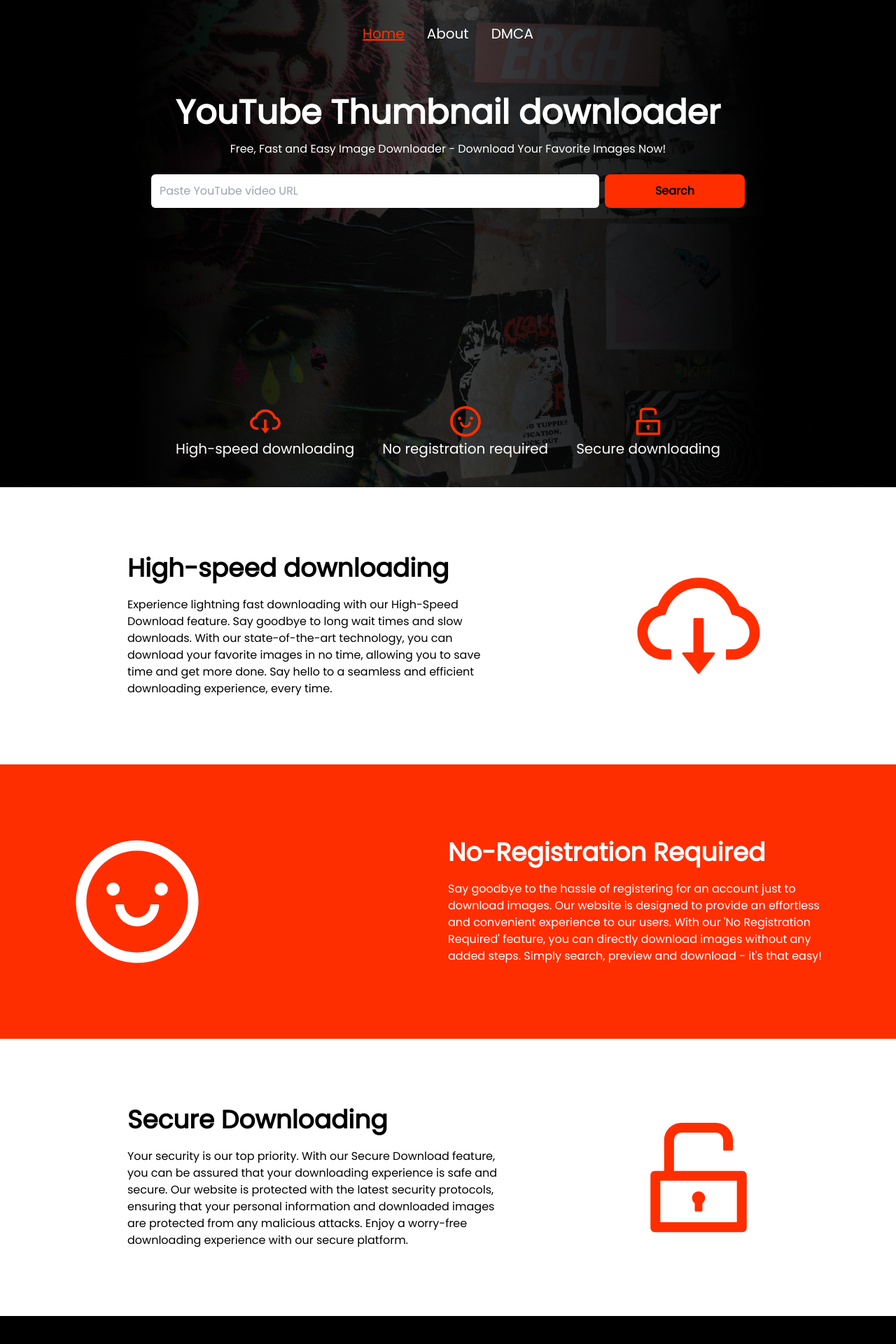
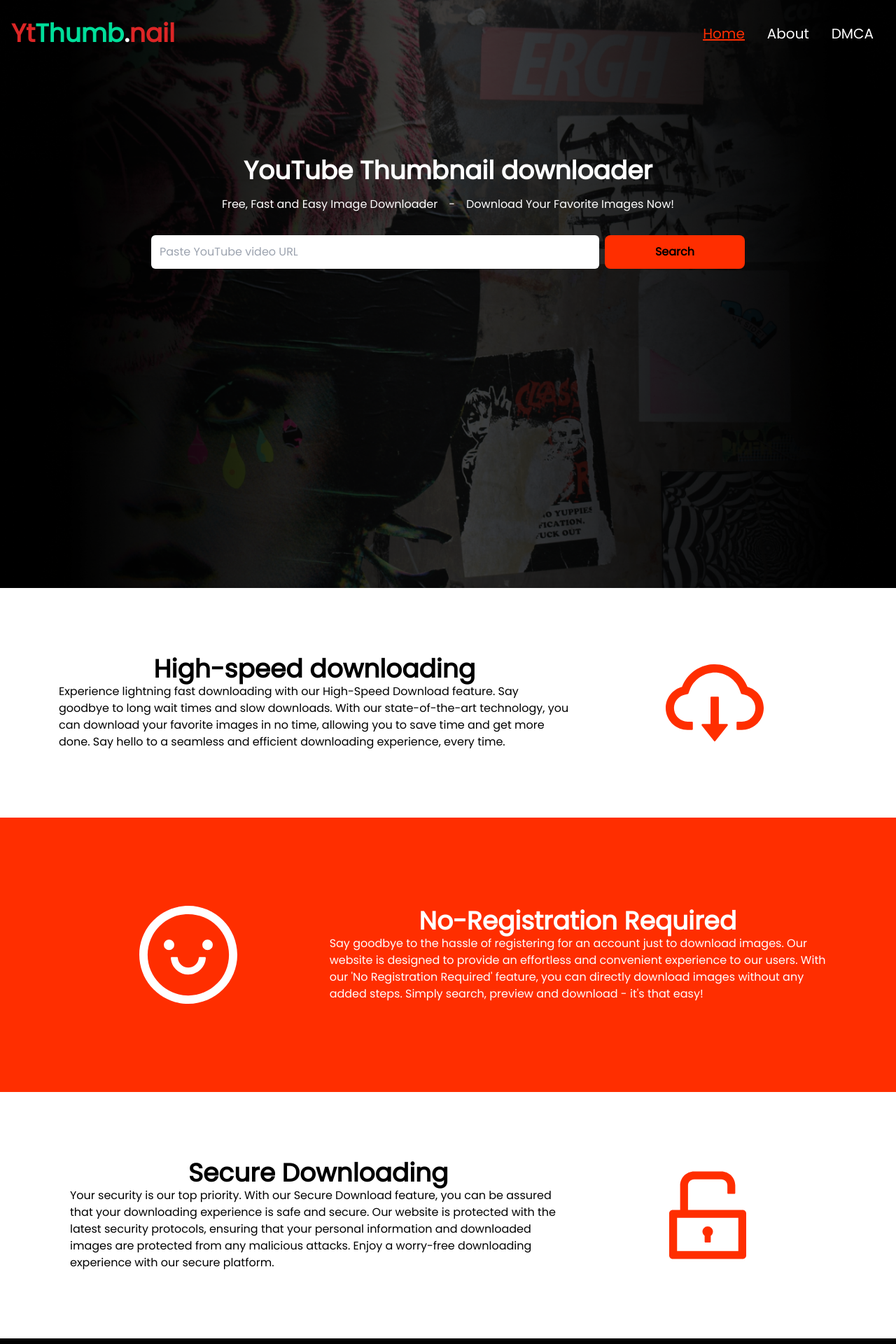
Before and after one commit to reyan1243/thumbnail-downloader-1, a Next.js app: page / in a window 1280 px wide. Shown: the top 1920 px of the page at 70% size. Built offline with nearby package versions, Linux system fonts and the light colour scheme.

Commit message:
add responsiveness &  resolve the download section

```diff
--- a/components/DownloadSection.jsx
+++ b/components/DownloadSection.jsx
@@ -25,31 +25,32 @@
             className='sm:px-6 md:gap-4 text-white grid md:grid-cols-2 grid-rows-2 '
           >
             <img
-              className='pl-3 md:max-w-[450px]  sm:max-w-[350px] max-w-[250px]'
+              className='flex mx-auto pl-3 md:max-w-[450px]  sm:max-w-[350px] max-w-[250px]'
               src={img}
               alt='img'
             />
 
-            <div className='gap-4 flex flex-col justify-center mx-auto text-xl sm:text-2xl md-text-3xl'>
+            <div className='sm:gap-6 gap-[0.5rem] flex md:flex-col md:items-stretch items-center justify-center  flex-row mx-auto text-base sm:text-xl md-text-2xl lg:md-text-3xl'>
               <div className='border-white border-2 rounded-lg p-1 cursor-pointer items-center justify-center flex flex-col'>
-                <span>High Quality</span>
+                <span className='text-center'>High Quality</span>
                 <MdDownloadForOffline className='text-red-600' />
               </div>
 
               <div className='border-white border-2 rounded-lg p-1 cursor-pointer items-center justify-center flex flex-col'>
-                <span>Medium Quality </span>
+                <span className='text-center'>Medium Quality </span>
                 <MdDownloadForOffline className='text-red-600' />
               </div>
 
               <div className='border-white border-2 rounded-lg p-1 cursor-pointer items-center justify-center flex flex-col'>
-                <span>Low Quality</span>
+                <span className='text-center'>Low Quality</span>
                 <MdDownloadForOffline className='text-red-600' />
               </div>
             </div>
           </div>
         </>
       ) : (
-        <></>
+        <>
+        </>
       )}
     </>
   );
--- a/components/NavBar.jsx
+++ b/components/NavBar.jsx
@@ -11,6 +11,15 @@
 
   return (
     <div className='h-24 flex sm:gap-36 gap-18 items-center justify-center max-w-[1280px] mx-auto px-4 text-white'>
+      <h1 className='w-full sm:text-3xl md:text-4xl text-2xl font-bold text-[#00df9a]'>
+        {/* <link to="/"> */}
+        <span className='text-red-600'>Yt</span>
+        Thumb
+
+        <span className='text-white'>.</span>
+        <span className='text-red-600'>nail</span>
+        {/* </link> */}
+      </h1>
       <ul className='text-xl md:flex hidden '>
         {/* <link to="/home"> */}
         <li className='p-4 cursor-pointer text-[#FF2E00] underline'>
@@ -37,13 +46,20 @@
       <div
         className={
           !nav
-            ? 'fixed left-0 top-0 w-[60%] h-full border-r border-r-gray-900 bg-[#000300] ease-in-out duration-500'
+            ? 'fixed left-0 top-0 w-[60%] h-full border-r md:fixed md:left-[-100%] border-r-gray-900 bg-[#000300] ease-in-out duration-500'
             : 'fixed left-[-100%]'
         }
       >
-        <h1 className='w-full text-3xl font-bold text-[#FF2E00] m-4'>
-          YouTube Thumbnail Downloader
+        <h1 className='w-full ml-4 mt-6 sm:text-3xl md:text-4xl text-2xl  font-bold text-[#00df9a]'>
+          {/* <link to="/"> */}
+          <span className='text-red-600'>Yt</span>
+          Thumb
+
+          <span className='text-white'>.</span>
+          <span className='text-red-600'>nail</span>
+          {/* </link> */}
         </h1>
+
         <ul className='p-4 uppercase'>
           <li className='p-4 border-b border-b-gray-700 cursor-pointer'>
             <Link href='#home'>Home</Link>
--- a/pages/index.js
+++ b/pages/index.js
@@ -59,41 +59,50 @@
         id='home'
       >
         <NavBar />
-        <div className=' sm:py-12 py-8 flex flex-col items-center justify-center h-[600px]'>
-          <h1 className='max-w-[1240px] px-2 mb-4 md:text-5xl sm:text-4xl text-2xl font-extrabold mx-auto text-white'>
+        <div className={ytimage === null ? "sm:py-32 py-4 flex flex-col items-center justify-center mx-auto" :"sm:py-12 py-3 flex flex-col items-center justify-center mx-auto"}>
+          <h1 className='max-w-[1240px] px-2 mb-4 ld:text-5xl md:text-4xl sm:3xl text-2xl sm:mx-auto ml-6 font-extrabold text-center text-white'>
             YouTube Thumbnail downloader
           </h1>
 
-          <p>
-            Free, Fast and Easy Image Downloader - Download Your Favorite Images
+          <div className='flex sm:flex-row flex-col items-center text-center'>
+          <p className='px-4'>
+            Free, Fast and Easy Image Downloader
+          </p>
+          <p className='sm:block hidden'>-</p>
+          <p className='px-4'>
+            Download Your Favorite Images
             Now!
           </p>
-          <div>
+          </div>
+
+          <div className='text-white max-w-[1240px] flex flex-col sm:flex-row items-center justify-center mx-auto sm:py-2 py-1 px-4'>
             <input
               value={search}
               onChange={(e) => setSearch(e.target.value)}
-              className='p-3 lg:w-[40rem] md:w-[32rem] sm:w-[28rem] w-[18rem] border-2 rounded-md text-black outline-none border-none'
+              className='p-3 lg:w-[40rem] md:w-[32rem] sm:w-[25rem] w-[17rem] border-2 rounded-md text-black outline-none border-none'
               type='text'
               name='search'
               placeholder='Paste YouTube video URL'
             />
             <button
               onClick={extractVideoId}
-              className='bg-[#FF2E00] hover:bg-[#eb360d] ml-2 p-3 w-[200px] rounded-lg my-6 text-black font-bold'
+              className='bg-[#FF2E00] hover:bg-[#eb360d] ml-2 p-3 w-[200px] rounded-lg sm:my-6 my-4 text-black font-bold'
             >
               Search
             </button>
           </div>
-          {error && <div className='text-3xl text-[#DE1B55] '>{error}</div>}
-          <div className=' mx-auto max-w-[1240px] sm:mt-4 md:mt-12 '>
+
+          {/* {error && <div className='text-3xl text-[#DE1B55] '>{error}</div>} */}
+
+          <div className=' mx-auto max-w-[1240px] h-[22rem] sm:mt-2 md:mt-12 mt-[0.2rem]'>
             <DownloadSection ytimage={ytimage} />
           </div>
 
-          <div className='mt-52 flex items-center justify-center gap-10'>
+          {/* <div className=' flex items-center justify-center gap-10'>
             <div className='flex flex-col items-center justify-center'>
               <AiOutlineCloudDownload
                 color='FF2E00'
-                size={50}
+                // size={50}
               />
               <p className='text-xl'>High-speed downloading</p>
             </div>
@@ -101,7 +110,7 @@
             <div className='flex flex-col items-center justify-center'>
               <AiOutlineSmile
                 color='FF2E00'
-                size={50}
+                // size={50}
               />
               <p className='text-xl'>No registration required</p>
             </div>
@@ -109,20 +118,21 @@
             <div className='flex flex-col items-center justify-center'>
               <AiOutlineUnlock
                 color='FF2E00'
-                size={50}
+                // size={50}
               />
               <p className='text-xl'>Secure downloading</p>
             </div>
-          </div>
+          </div> */}
         </div>
       </section>
       <section
         id='about'
         className=''
       >
-        <div className='flex p-24 items-center justify-around'>
-          <div className='flex flex-col gap-5 w-[50%]'>
-            <h1 className='text-4xl font-extrabold'>High-speed downloading</h1>
+        <div className='w-full '>
+          <div className='max-w-[1240px] mx-auto justify-center items-center sm:grid sm:grid-cols-3 py-20 px-12'>
+            <div className='mx-auto p-4 col-span-2 flex flex-col justify-center items-center'>
+              <h1 className=' sm:text-4xl text-3xl font-extrabold'>High-speed downloading</h1>
               <p>
                 Experience lightning fast downloading with our High-Speed Download
                 feature. Say goodbye to long wait times and slow downloads. With
@@ -132,20 +142,24 @@
                 every time.
               </p>
             </div>
-
+            <div className='text-[10rem] flex items-center justify-center'>
             <AiOutlineCloudDownload
               color='FF2E00'
-            size={200}
             />
             </div>
 
-        <div className='flex p-24 items-center justify-between bg-[#FF2E00]'>
+          </div>
+        </div>
+
+        <div className='w-full bg-[#FF2E00]'>
+            <div className='max-w-[1240px] mx-auto justify-center items-center sm:grid sm:grid-cols-3 py-28 px-16'>
+            <div className='text-[10rem] flex justify-center items-center'>
                 <AiOutlineSmile
                 color='ffffff'
-            size={200}
                 />
+              </div>
 
-          <div className='flex flex-col gap-5 text-white w-[50%]'>
+            <div className='mx-auto p-4 col-span-2 flex flex-col justify-center items-center text-white'>
                 <h1 className='text-4xl font-extrabold'>
                   No-Registration Required
                 </h1>
@@ -158,10 +172,12 @@
                 </p>
               </div>
             </div>
+        </div>
 
-        <div className='flex p-24 items-center justify-around '>
-          <div className='flex flex-col gap-5 w-[50%]'>
-            <h1 className='text-4xl font-extrabold'>Secure Downloading</h1>
+        <div className='w-full'>
+        <div className='max-w-[1240px] mx-auto justify-center items-center sm:grid sm:grid-cols-3 py-20 px-16'>
+            <div className='mx-auto p-4 col-span-2 flex flex-col justify-center items-center'>
+              <h1 className='sm:text-4xl text-3xl font-extrabold'>Secure Downloading</h1>
             <p>
               Your security is our top priority. With our Secure Download
               feature, you can be assured that your downloading experience is
@@ -172,15 +188,18 @@
             </p>
           </div>
 
+            <div className='text-[10rem] flex justify-center items-center'>
           <AiOutlineUnlock
             color='FF2E00'
-            size={200}
             />
+          </div>
+        </div>
         </div>
       </section>
 
       <section id='dmca'>
-        <div className='bg-black text-white px-40 py-10'>
+        <div className='w-full bg-black text-white'>
+          <div className='max-w-[1240px] mx-auto justify-center items-center px-16 py-10'>
           <h1 className='text-5xl font-bold text-center'>DMCA</h1>
           <p className='my-5'>
             You are solely responsible for the data (e.g. URLs) that you send to
@@ -220,6 +239,7 @@
             service provider.
           </p>
         </div>
+        </div>
       </section>
     </>
   );
--- a/styles/globals.css
+++ b/styles/globals.css
@@ -12,4 +12,5 @@
   background-position: center;
   background-repeat: no-repeat;
   background-size: cover;
+  height:105vh;
 }
```
Lines whose indentation alone changed are shown as unchanged.
